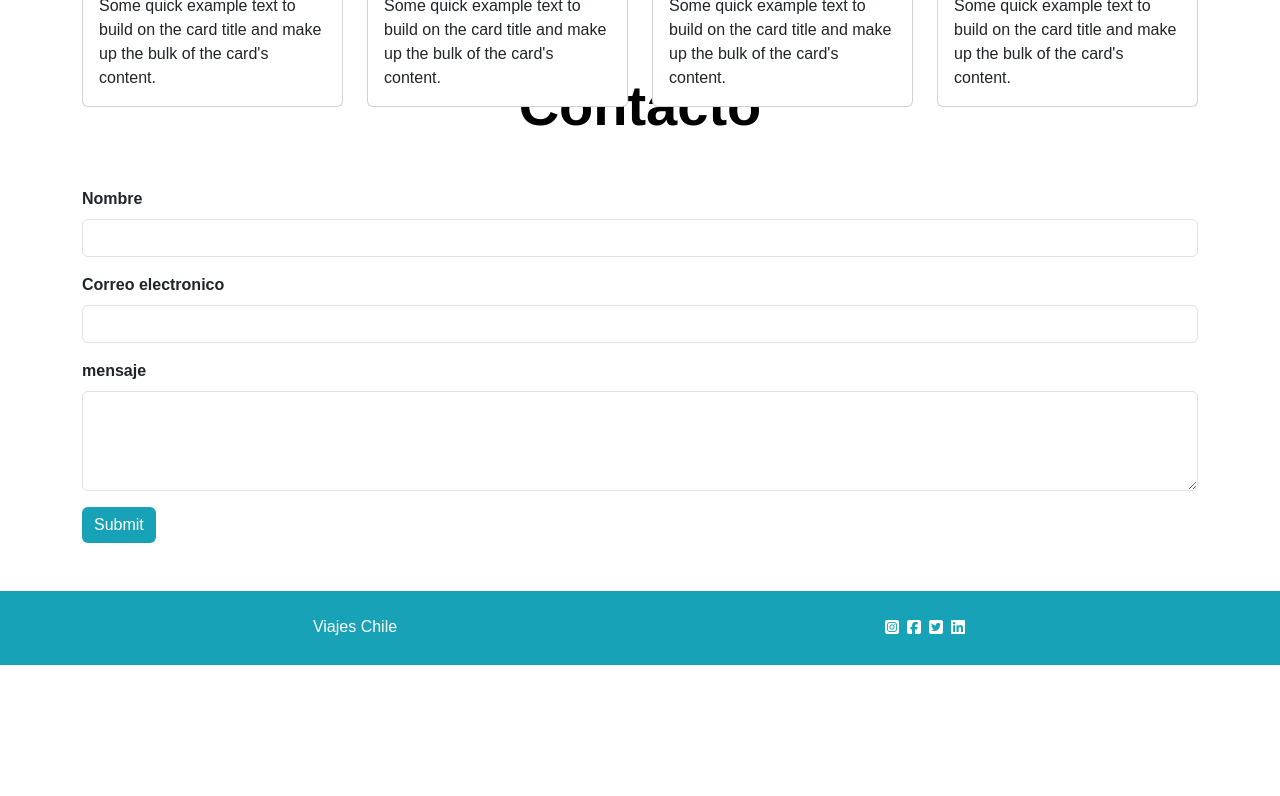
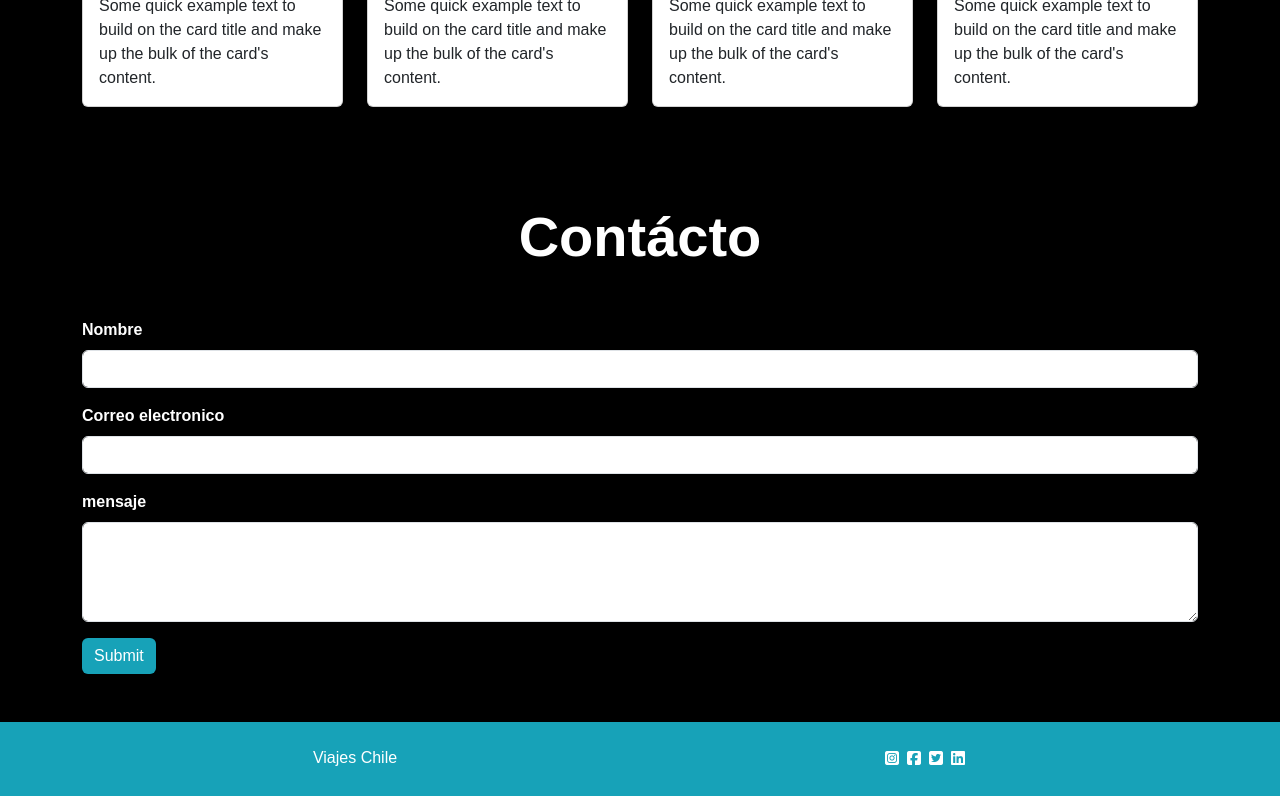
Before and after one commit to aniracloud/Agencia-Viajes-Chile, a plain HTML site: page index.html in a window 1280 px wide. Shown: the part 1124-1920 px from the top of the page. Before the commit the page ends 1789 px from the top, so only its background shows below. Drawn offline with nearby package versions, Linux system fonts and the light colour scheme; a script that the page names is missing.

Commit message:
recuperacion fallado

```diff
--- a/assets/css/style.css
+++ b/assets/css/style.css
@@ -16,10 +16,16 @@
 
 
 .quienes_somos{
-    height: 100vh;
     background: black;
 
 }
+
+.contacto_fondo{
+    background: black;
+}
+
+
+
 
 .fondo_quienes{
     background: #17A2B8;
--- a/index.html
+++ b/index.html
@@ -231,12 +231,12 @@
 
 
 
-    <section class="text-center container-fluid py-5">
-        <h2 class="display-4 fw-bold my-5 text-black">Contácto</h2>
+    <section class="contacto_fondo text-center container-fluid py-5">
+
 
         <div class="container">
-
-            <form>
+            <h2 class="display-4 fw-bold my-5 text-white">Contácto</h2>
+            <form class="text-white">
                 <div class="mb-3 text-start">
                     <label for="nombre" class="form-label fw-bold">Nombre</label>
                     <input type="text" class="form-control" id="nombre" aria-describedby="nombre">
```
